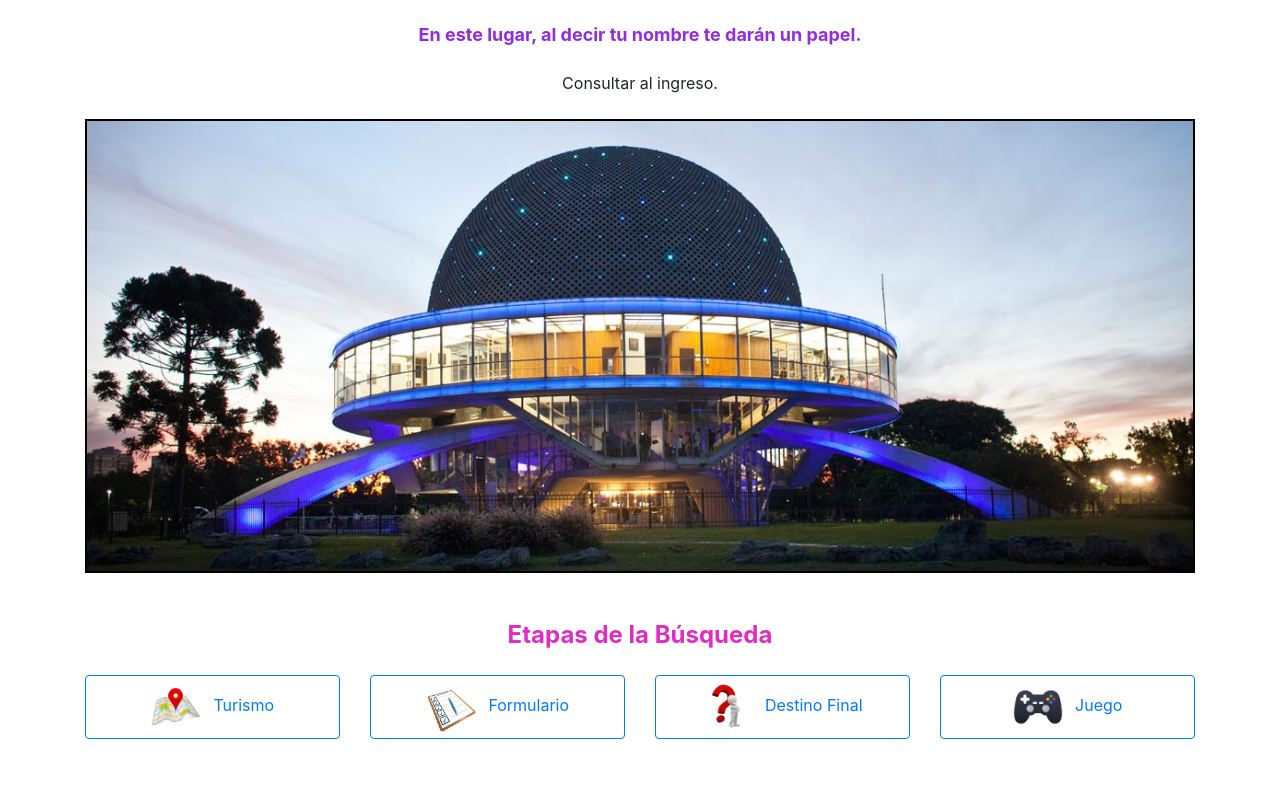
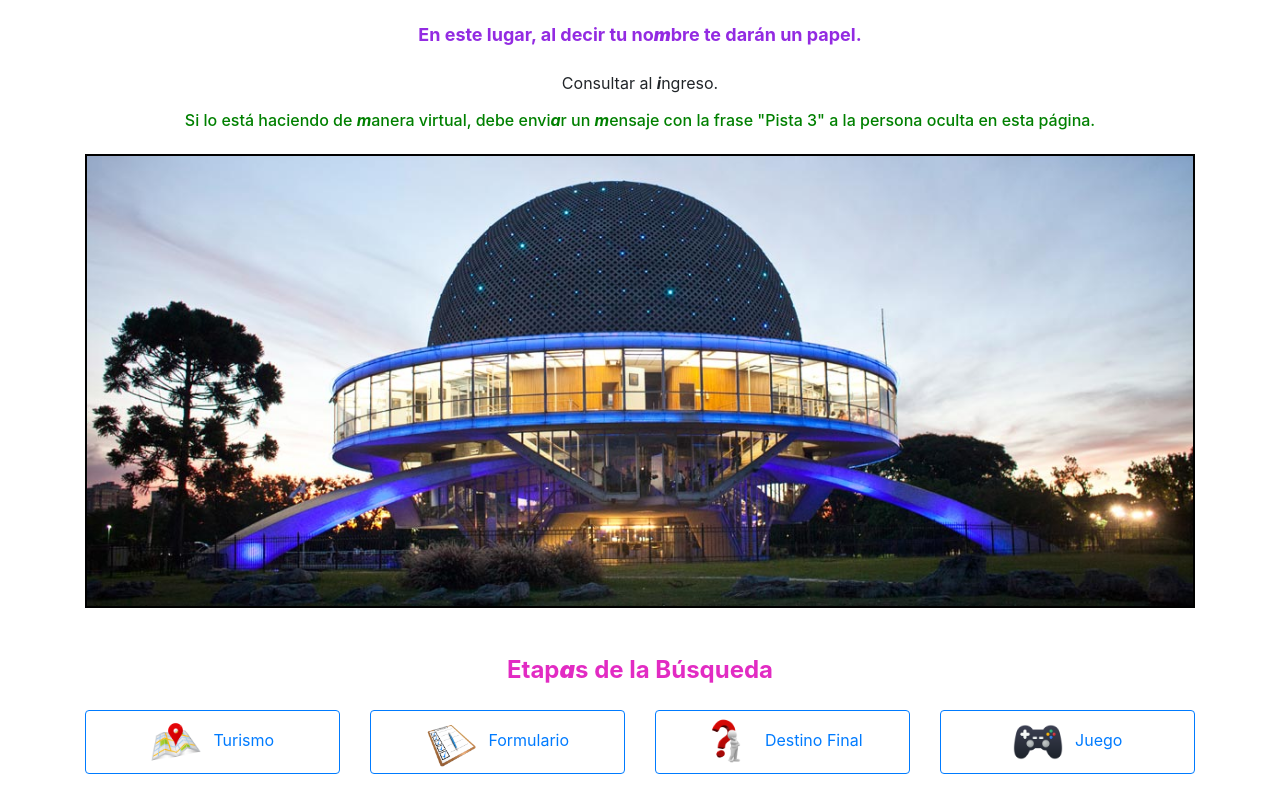
Before and after one commit to RegiOli/RemaparaBuscar, a Django app: page /pista3/ in a window 1280 px wide. Shown: the part 93-891 px from the top of the page. Before the commit the page ends 832 px from the top, so only its background shows below. Run offline with Django 5.2, Linux system fonts and the light colour scheme; some libraries are stand-ins or nearby versions.

Commit message:
Update pista3.html
cambio para que la pista se pueda conseguir virtual

```diff
--- a/pagmata/core/templates/core/pista3.html
+++ b/pagmata/core/templates/core/pista3.html
@@ -7,9 +7,9 @@
     <meta charset="UTF-8">
     <meta name="viewport" content="width=device-width, initial-scale=1.0">
     <title>Pista 3</title>
-     <link rel="icon" href="{% static 'core/img/rema.ico' %}">
+    <link rel="icon" href="{% static 'core/img/rema.ico' %}">
     <link rel="stylesheet" href="https://stackpath.bootstrapcdn.com/bootstrap/4.5.2/css/bootstrap.min.css">
-     <link rel="stylesheet" href="{% static 'core/css/jvacss.css' %}">
+    <link rel="stylesheet" href="{% static 'core/css/jvacss.css' %}">
 </head>
 
 <body>
@@ -18,16 +18,17 @@
     </header>
 
     <main class="container">
-        <h4 class="text-center">En este lugar, al decir tu nombre te darán un papel.</h4>
+        <h4 class="text-center">En este lugar, al decir tu no<b><i>m</i></b>bre te darán un papel.</h4>
 
-        <p class="text-center">Consultar al ingreso.</p>
+        <p class="text-center">Consultar al <b><i>i</i></b>ngreso.</p>
+        <h6 style="text-align:center; color:rgb(0, 128, 0)"> Si lo está haciendo de <b><i>m</i></b>anera virtual, debe envi<b><i>a</i></b>r un <b><i>m</i></b>ensaje con la frase "Pista 3" a la persona oculta en esta página.</h6>
 
         <div class="text-center my-4">
-            <img src="{% static 'core/img/pista3.jpg' %}" alt="Foto de una pista" class="responsive-img" style="border: 2px solid black;">
+            <img src="{% static 'core/img/pista3.jpg' %}" alt="Foto de una pista" class="responsive-img" style="border: 2px solid black;" title="Mi mamá">
         </div>
 
         <section class="mt-5">
-            <h3 class="text-center">Etapas de la Búsqueda</h3>
+            <h3 class="text-center">Etap<b><i>a</i></b>s de la Búsqueda</h3>
             <div class="row">
                 <div class="col-12 col-md-6 col-lg-3 mb-4">
                     <a href="{% url 'turismo' %}" class="btn btn-outline-primary d-block w-100 text-center">
```
